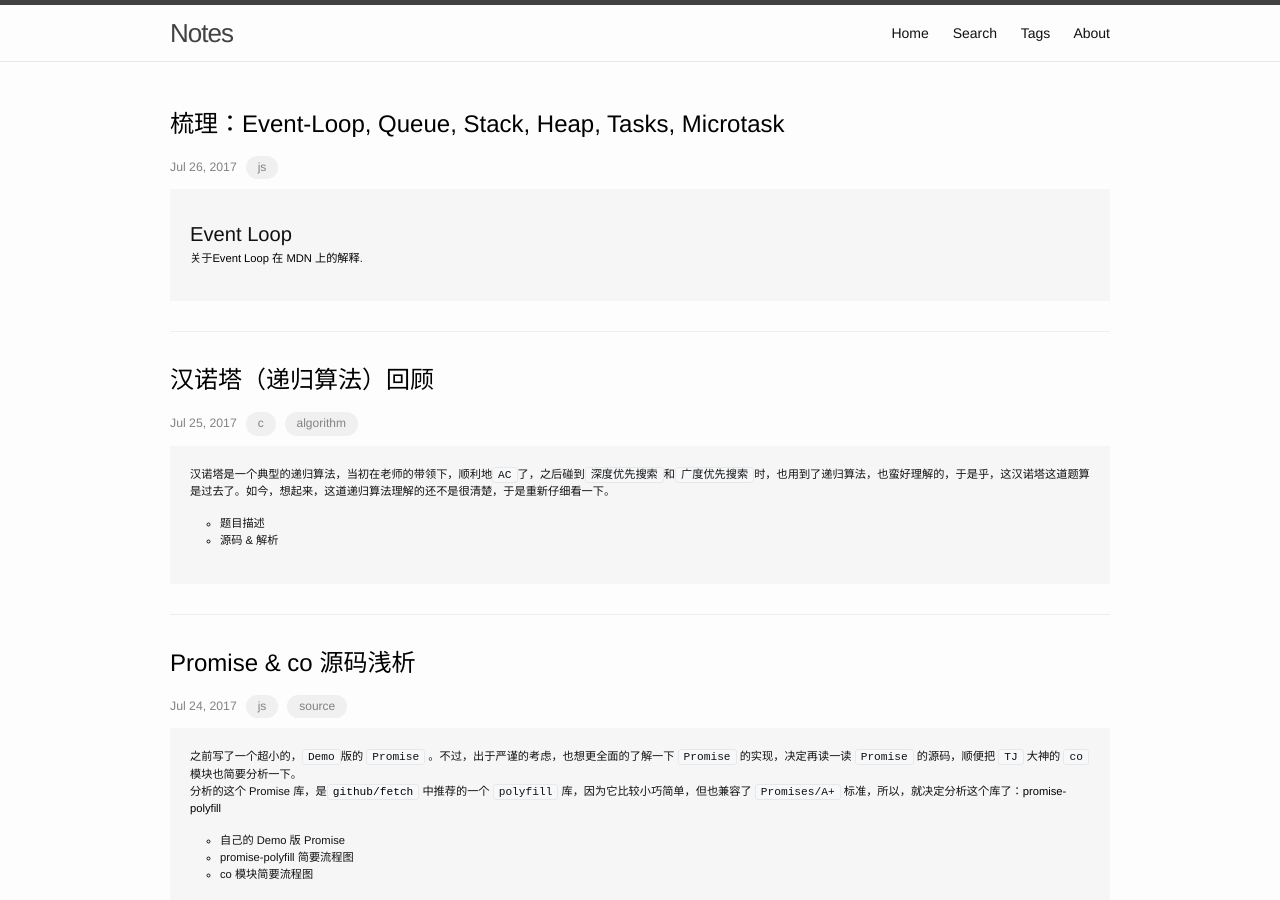
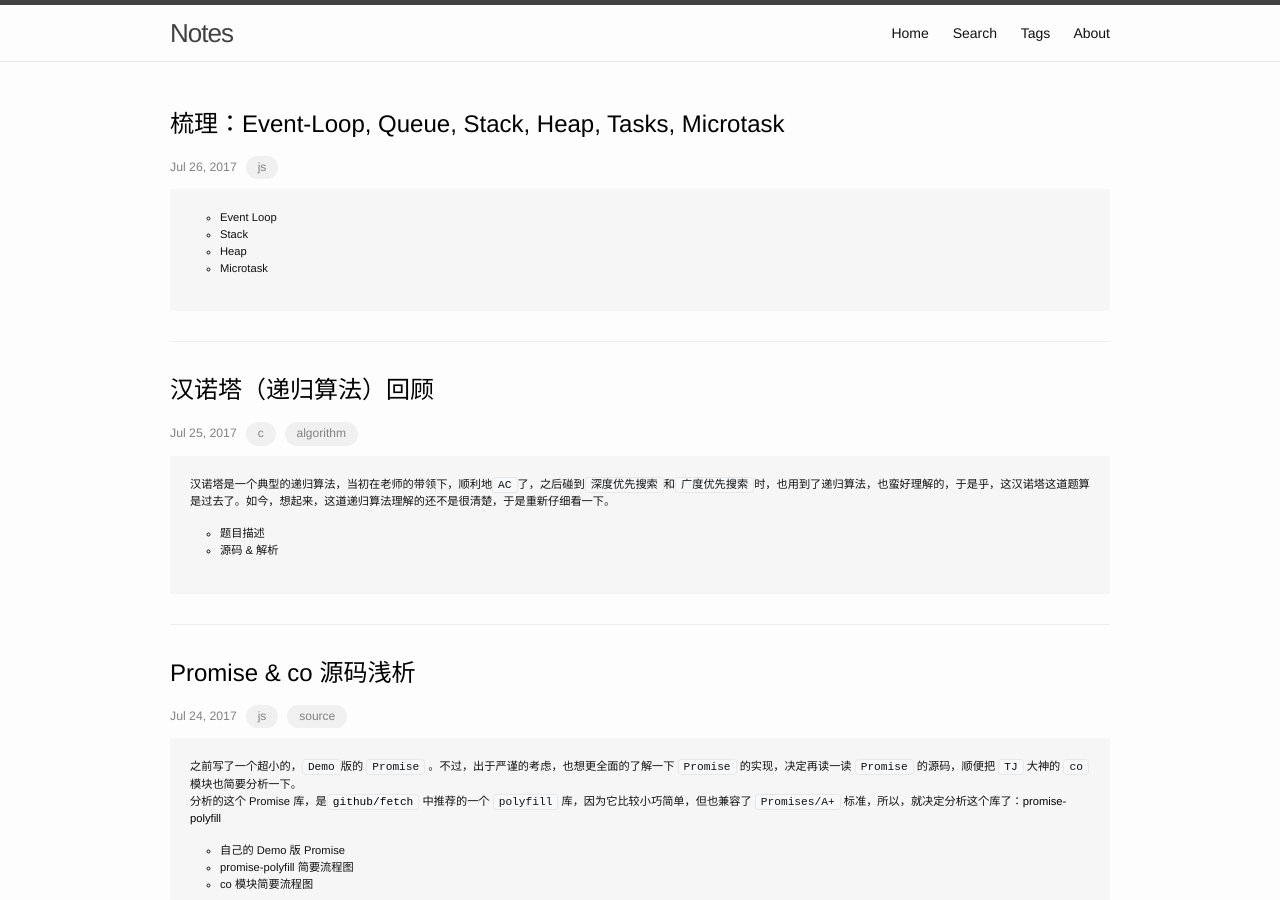
Before and after one commit to zhoukekestar/notes, a Jekyll site: the page built from index.html, in a window 1280 px wide and 900 px high. Built offline with Jekyll 4.4.1, drawn with Linux system fonts in a browser that asks for light colours; the list of posts is cut into pages by our own code.

Commit message:
add summary

```diff
--- a/_posts/2017-06~12/2017-07-26-event-loop.md
+++ b/_posts/2017-06~12/2017-07-26-event-loop.md
@@ -5,6 +5,11 @@ date:   2017-07-26
 tags: [js]
 commentIssueId: 40
 ---
+
+* Event Loop
+* Stack
+* Heap
+* Microtask
 
 ## Event Loop
 关于[Event Loop 在 MDN 上的解释](https://developer.mozilla.org/en/docs/Web/JavaScript/EventLoop).
```
